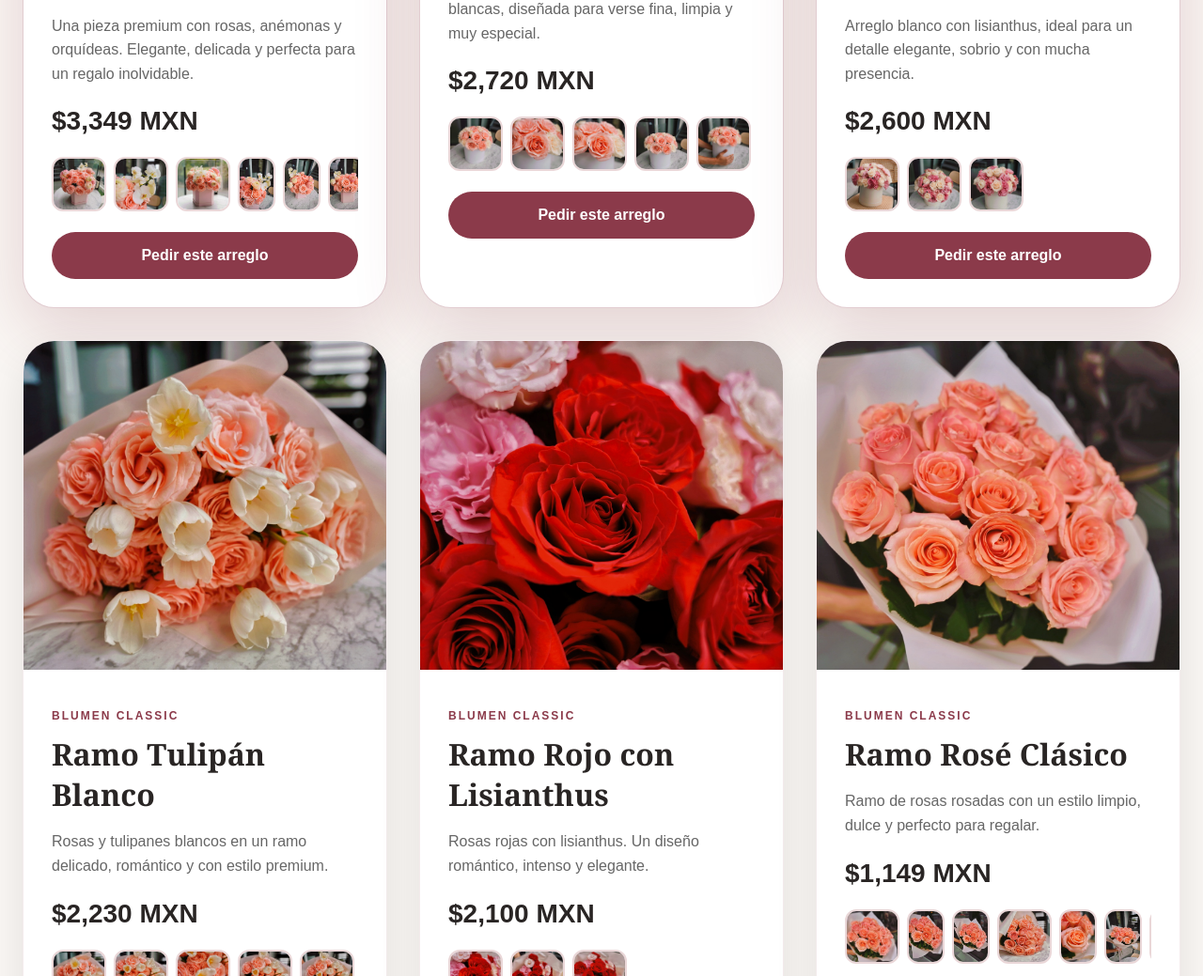
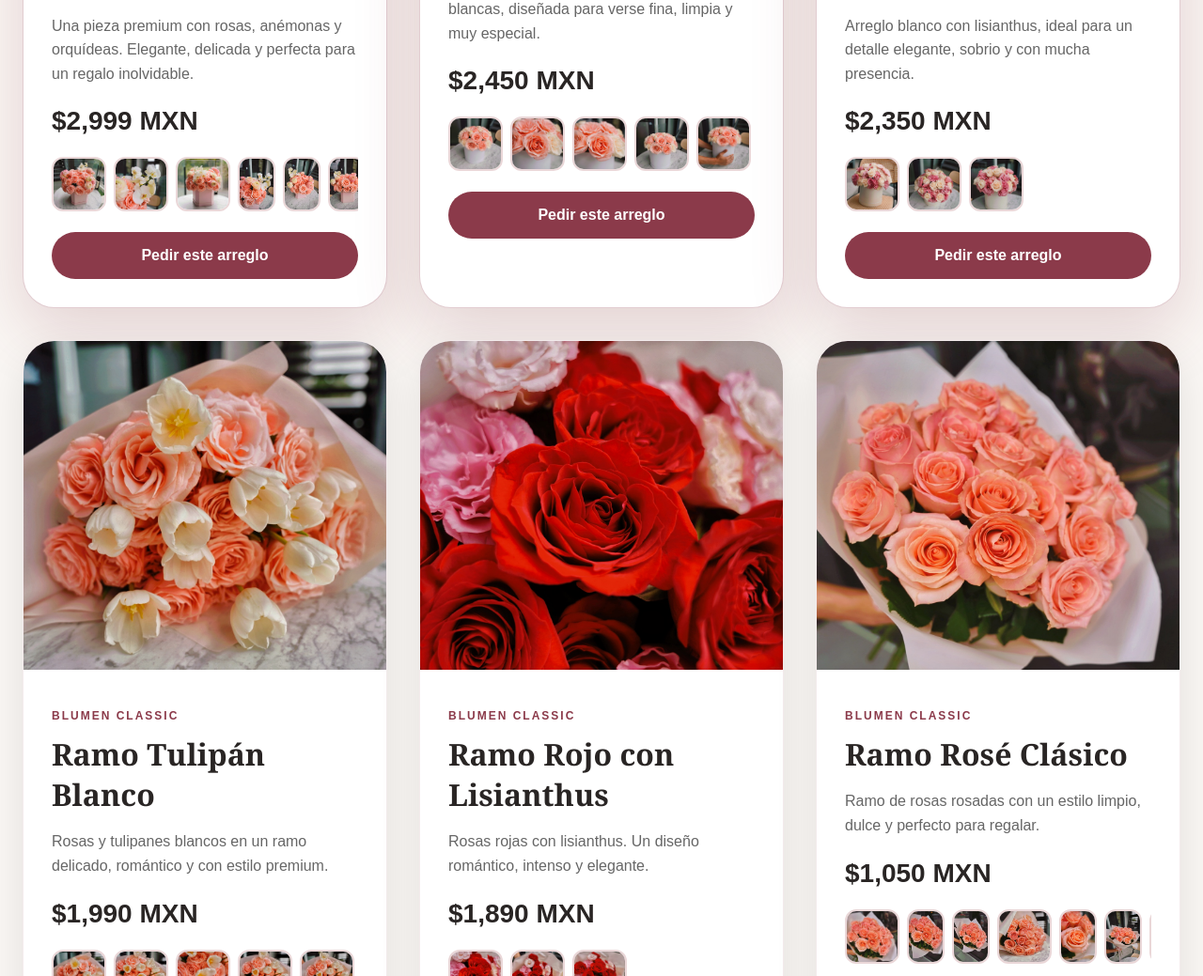
Before and after one commit to jaime-so/Blumen, a Next.js app: page /flores in a window 1280 px wide. Shown: the part 1111-2150 px from the top of the page at 94% size. Built offline with nearby package versions, Linux system fonts and the light colour scheme.

Commit message:
nuevos precios

```diff
--- a/app/flores/page.js
+++ b/app/flores/page.js
@@ -7,7 +7,7 @@ const whatsappNumber = "528182035437";
 const flowers = [
   {
     name: "Orquídea Rosé Signature",
-    price: "$3,349 MXN",
+   price: "$2,999 MXN",
     images: [
       "/orquidias.jpeg",
       "/orqudias2.jpeg",
@@ -23,7 +23,7 @@ const flowers = [
   },
   {
     name: "Caja Rosé & Blanco",
-    price: "$2,720 MXN",
+   price: "$2,450 MXN",
     images: [
 
       "/rosasblancas2.jpeg",
@@ -37,7 +37,7 @@ const flowers = [
   },
   {
     name: "Caja Blanca con Lisianthus",
-    price: "$2,600 MXN",
+   price: "$2,350 MXN",
     images: [
       "/lisiantuscaja.jpeg",
       "/lisiantuscaja2.jpeg",
@@ -48,7 +48,7 @@ const flowers = [
   },
   {
     name: "Ramo Tulipán Blanco",
-    price: "$2,230 MXN",
+   price: "$1,990 MXN",
     images: [
       "/tulipanesblancos.jpeg",
       "/tulipanesblancos2.jpeg",
@@ -61,7 +61,7 @@ const flowers = [
   },
   {
     name: "Ramo Rojo con Lisianthus",
-    price: "$2,100 MXN",
+   price: "$1,890 MXN",
     images: [
       "/roja.lisiantus.jpeg",
       "/roja.lisiantus2.jpeg",
@@ -72,7 +72,7 @@ const flowers = [
   },
   {
     name: "Ramo Rosé Clásico",
-    price: "$1,149 MXN",
+  price: "$1,050 MXN",
     images: [
       "/ramorosa.jpeg",
       "/ramorosa2.jpeg",
```
